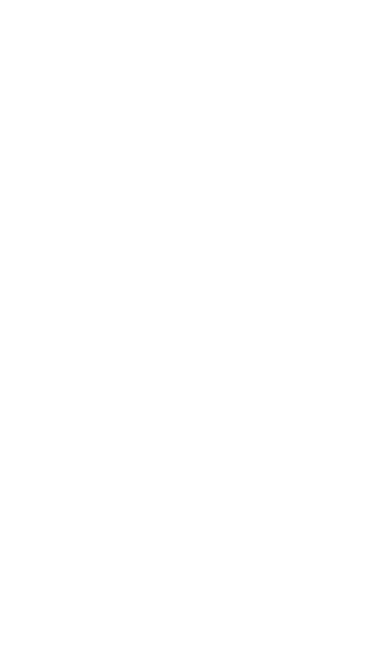
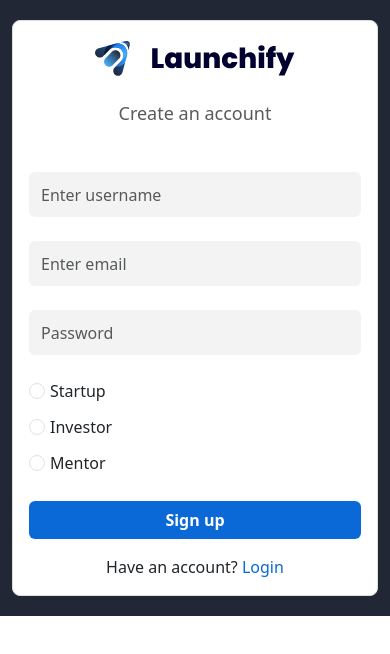
Before and after one commit to Moussa-H/launchify-frontend, a React (Create React App) app: page /sign-up in a window 390 px wide. Shown: the top 654 px of the page. Built offline with nearby package versions, Linux system fonts and the light colour scheme.

Commit message:
creating a design for the sign up

```diff
--- a/package.json
+++ b/package.json
@@ -10,6 +10,7 @@
     "bootstrap": "^5.3.3",
     "bootstrap-icons": "^1.11.3",
     "react": "^18.3.1",
+    "react-bootstrap": "^2.10.4",
     "react-dom": "^18.3.1",
     "react-router-dom": "^6.26.1",
     "react-scripts": "5.0.1",
--- a/src/Pages/AboutUs/index.jsx
+++ b/src/Pages/AboutUs/index.jsx
@@ -1,6 +1,6 @@
 import React from "react";
 import Layout from "../../Common/Layout";
-
+import "./style.module.css";
 import heroImage from "../../assets/hero-about-us.png";
 import BannerSection from "../../Components/BannerSection";
 import ImageandText from "../../Components/ImageandText";
@@ -8,6 +8,7 @@
 import feature2 from "../../assets/feature2.svg";
 import feature3 from "../../assets/feature3.svg";
 import mission from "../../assets/our-mission-image.png";
+
 export default function AboutUs() {
   const title = "Connect with the best-in-class startup founders, in seconds";
   return (
--- a/src/Pages/Signup/index.jsx
+++ b/src/Pages/Signup/index.jsx
@@ -1,9 +1,81 @@
-import React from 'react'
+import React from "react";
+import { Form, Button, Container } from "react-bootstrap";
+import "./style.css"; // Import the CSS file
+import logo from "../../assets/logo.svg";
+const SignUp = () => {
+  return (
+    <Container
+      fluid
+      className="d-flex justify-content-center align-items-center signup-container"
+    >
+      <div className="signup-box">
+        {/* Logo */}
+        <div className="text-center mb-4">
+          <img src={logo} alt="Logo" className="signup-logo" />
+        </div>
 
-export default function SignUp() {
-  return (
-    <div>
+        <h3 class="text-center mb-5 custom-font-size">Create an account</h3>
 
-    </div>
-  )
-}
+
+        <Form>
+          <Form.Group controlId="formUsername" className="mb-4">
+            <Form.Control type="text" placeholder="Enter username" />
+          </Form.Group>
+
+          <Form.Group controlId="formEmail" className="mb-4">
+            <Form.Control type="email" placeholder="Enter email" />
+          </Form.Group>
+
+          <Form.Group controlId="formPassword" className="mb-4">
+            <Form.Control type="password" placeholder="Password" />
+          </Form.Group>
+
+          {/* Radio Buttons */}
+          <Form.Group
+            controlId="formUserType"
+            className="mb-4 text-center radio-btn"
+          >
+            <Form.Check
+              inline
+              label="Startup"
+              name="userType"
+              type="radio"
+              id="radioStartup"
+            />
+            <Form.Check
+              inline
+              label="Investor"
+              name="userType"
+              type="radio"
+              id="radioInvestor"
+            />
+            <Form.Check
+              inline
+              label="Mentor"
+              name="userType"
+              type="radio"
+              id="radioMentor"
+            />
+          </Form.Group>
+          <Button
+            variant="primary"
+            type="submit"
+            className="signup-button w-100"
+          >
+            Sign up
+          </Button>
+        </Form>
+
+        {/* Login Link */}
+        <div className="text-center mt-3">
+          <span>Have an account? </span>
+          <a href="/login" className="login-link">
+            Login
+          </a>
+        </div>
+      </div>
+    </Container>
+  );
+};
+
+export default SignUp;
--- a/src/Pages/Signup/style.css
+++ b/src/Pages/Signup/style.css
@@ -0,0 +1,80 @@
+.signup-container {
+  height: 100vh;
+  background: #212735;
+}
+
+.signup-box {
+  width: 600px;
+  padding: 3rem;
+  border: 1px solid #ddd;
+  border-radius: 8px;
+  background-color: #fff;
+}
+
+.signup-logo {
+  width: 200px;
+}
+
+.signup-button {
+  background-color: #0a69d7;
+  border: none;
+}
+
+.signup-button:hover {
+  background-color: #084c9e;
+}
+
+.login-link {
+  color: #0a69d7;
+  text-decoration: none;
+}
+
+.login-link:hover {
+  text-decoration: underline;
+}
+
+.form-check-inline {
+  display: flex;
+  margin-right: 1rem;
+  flex-direction: row;
+}
+.mb-4.text-center.radio-btn {
+  display: flex;
+}
+
+.form-check-inline {
+  display: flex;
+  margin-right: 4rem;
+  flex-direction: row;
+}
+button.signup-button.w-100.btn.btn-primary {
+  font-weight: 700;
+  padding: 7px;
+}
+.form-control {
+  background-color: #f3f3f3;
+  border: 0px;
+  height: 45px;
+}
+h3.text-center.mb-5.custom-font-size {
+  font-size: 18px;
+  font-weight: 500;
+  color: #5a5a5a;
+}
+@media only screen and (max-width: 500px) {
+    .signup-container {
+    height: 100%;
+    background: #212735;
+}
+  .mb-4.text-center.radio-btn {
+    gap: 10px;
+    display: flex;
+    flex-direction: column;
+  }
+  .signup-box {
+    margin-top: 20px;
+    margin-bottom: 20px;
+    width: 100%;
+    padding: 1rem;
+  }
+}
```
Also changed, not shown: src/Components/BannerSection/style.css (+2 -40 lines), src/Pages/AboutUs/style.module.css (renamed from src/Pages/AboutUs/style.css), 1 other file (tests, documents, lock files or other folders).
